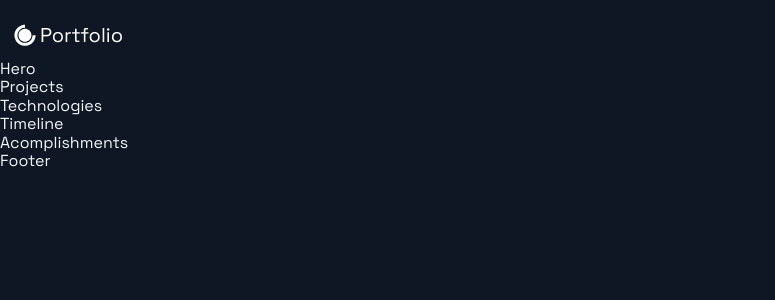
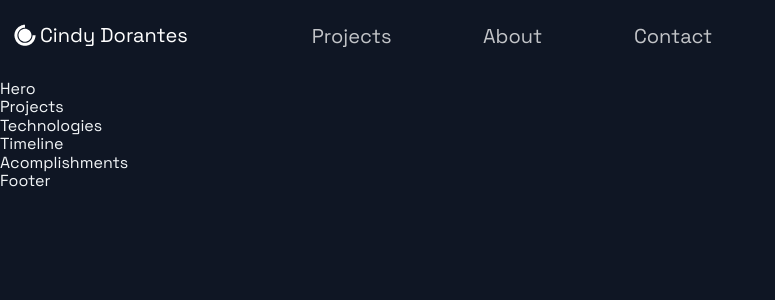
Before and after one commit to CindyDorantes/portfolio-website, a Next.js app: page / in a window 1280 px wide. Shown: the top 300 px of the page, without its empty margins (0-775 px from the left). Built offline with nearby package versions, Linux system fonts and the light colour scheme.

Commit message:
Add NavLinks to page sections

```diff
--- a/src/components/Header/Header.js
+++ b/src/components/Header/Header.js
@@ -1,6 +1,6 @@
 import Link from 'next/link';
 import React from 'react';
-import { AiFillGithub, AiFillInstagram, AiFillLinkedin } from 'react-icons/ai';
+import { AiFillGithub, AiOutlineTwitter, AiFillLinkedin, AiOutlineMedium } from 'react-icons/ai';
 import { DiCssdeck } from 'react-icons/di';
 
 import { Container, Div1, Div2, Div3, NavLink, SocialIcons, Span } from './HeaderStyles';
@@ -9,11 +9,28 @@ const Header = () =>  (
   <Container>
     <Div1>
       <Link href="/">
-        <a style={{ display: "flex", alignItems: "center", color: "white"}}>
-          <DiCssdeck size="3rem" /> <Span>Portfolio</Span>
+        <a style={{ display: "flex", alignItems: "center", color: "white", marginBottom: "20px"}}>
+          <DiCssdeck size="3rem" /> <Span>Cindy Dorantes</Span>
         </a>
       </Link>
     </Div1>
+    <Div2>
+      <li>
+        <Link href="#projects">
+          <NavLink>Projects</NavLink>
+        </Link>
+      </li>
+      <li>
+        <Link href="#about">
+          <NavLink>About</NavLink>
+        </Link>
+      </li>
+      <li>
+        <Link href="#contact">
+          <NavLink>Contact</NavLink>
+        </Link>
+      </li>
+    </Div2>
   </Container>
 );
 
```
